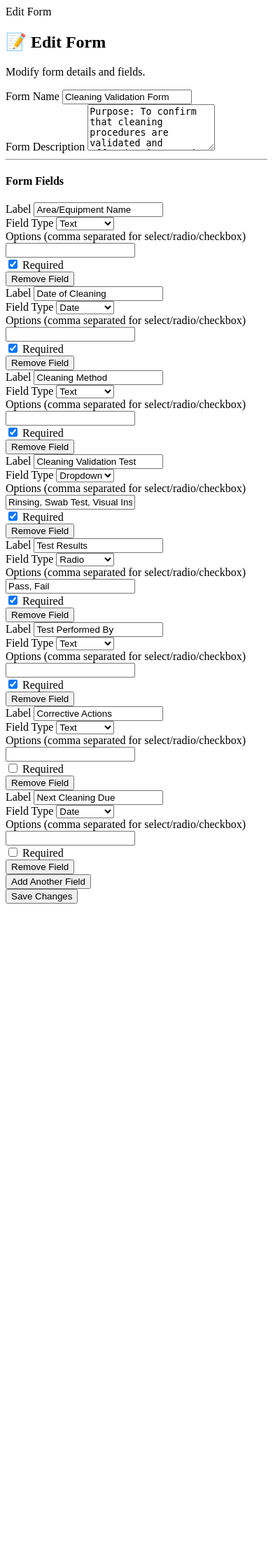
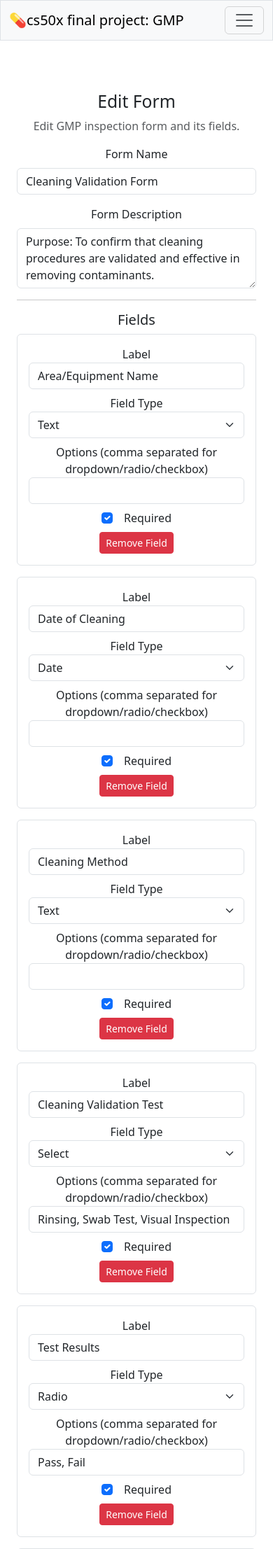
Before and after one commit to elahe870/cs50x-Final-Project, a Flask app: page /forms_show/20/edit in a window 390 px wide. Shown: the top 2213 px of the page at 70% size. Before the commit the page ends 1291 px from the top, so only its background shows below. Run offline with Flask 3, Linux system fonts and the light colour scheme; a user stored in the database is signed in; some libraries are stand-ins or nearby versions.

Commit message:
CheckFormEditSaving

```diff
--- a/static/styles.css
+++ b/static/styles.css
@@ -46,12 +46,12 @@ nav .navbar-brand .green
 }
 
 .form-check {
-    width: 50%;
+    width: 100%;
     margin: 0 auto;
     display: flex;
     align-items: center;
     justify-content: center;
-    gap: 0.5rem;
+    gap: 1rem;
 }
 
 .form-check-label {
--- a/templates/form_edit.html
+++ b/templates/form_edit.html
@@ -1,98 +1,86 @@
+{% extends "layout.html" %}
+
 {% block title %}Edit Form{% endblock %}
 
 {% block main %}
-<!-- Centered container -->
-<div class="container mt-5">
-  <div class="mx-auto" style="max-width: 900px;">
+<div class="container mt-4">
+    <h2>Edit Form</h2>
+    <p class="text-muted">Edit GMP inspection form and its fields.</p>
 
-    <!-- Card box -->
-    <div class="card shadow-sm p-4 bg-white">
-      <h2 class="text-center mb-3">📝 Edit Form</h2>
-      <p class="text-muted text-center">Modify form details and fields.</p>
-
-      <!-- Form start -->
-      <form action="/forms_show/{{ form.id }}/edit" method="post">
-        <!-- Form name -->
+    <form action="/forms_show/{{ form['id'] }}/edit" method="post">
         <div class="mb-3">
             <label for="name" class="form-label">Form Name</label>
-          <input type="text" class="form-control" name="name" value="{{ form.name }}" required>
-        </div>
-
-        <!-- Description -->
-        <div class="mb-4">
-          <label for="description" class="form-label">Form Description</label>
-          <textarea class="form-control" name="description" rows="4" required>{{ form.description }}</textarea>
-        </div>
-
-        <!-- Fields section -->
-        <hr>
-        <h4 class="mt-4">Form Fields</h4>
-        <div id="fields">
-          {% for field in fields %}
-          <div class="field-group border rounded bg-light p-3 mb-4">
-            <div class="row">
-              <div class="col-md-6 mb-3">
-                <label>Label</label>
-                <input type="text" name="field_label" class="form-control" value="{{ field.label }}" required>
-              </div>
-              <div class="col-md-6 mb-3">
-                <label>Field Type</label>
-                <select name="field_type" class="form-select" required>
-                  <option value="text" {% if field.field_type == "text" %}selected{% endif %}>Text</option>
-                  <option value="textarea" {% if field.field_type == "textarea" %}selected{% endif %}>Textarea</option>
-                  <option value="select" {% if field.field_type == "select" %}selected{% endif %}>Dropdown</option>
-                  <option value="radio" {% if field.field_type == "radio" %}selected{% endif %}>Radio</option>
-                  <option value="checkbox" {% if field.field_type == "checkbox" %}selected{% endif %}>Checkbox</option>
-                  <option value="number" {% if field.field_type == "number" %}selected{% endif %}>Number</option>
-                  <option value="date" {% if field.field_type == "date" %}selected{% endif %}>Date</option>
-                </select>
-              </div>
+            <input type="text" class="form-control" name="name" value="{{ form['name'] }}" required>
         </div>
 
         <div class="mb-3">
-              <label>Options (comma separated for select/radio/checkbox)</label>
-              <input type="text" name="field_options" class="form-control" value="{{ field.options if field.options }}">
+            <label for="description" class="form-label">Form Description</label>
+            <textarea class="form-control" name="description" rows="3" required>{{ form['description'] }}</textarea>
         </div>
 
-            <div class="form-check mb-3">
-              <input class="form-check-input" type="checkbox" name="field_required" value="{{ loop.index0 }}" {% if field.required %}checked{% endif %}>
+        <hr>
+        <h5>Fields</h5>
+        <div id="fields">
+            {% for field in fields %}
+            <div class="field-group border rounded p-3 mb-3">
+                <input type="hidden" name="field_id" value="{{ field['id'] }}">
+                <div class="mb-2">
+                    <label>Label</label>
+                    <input type="text" name="field_label" class="form-control" value="{{ field['label'] }}" required>
+                </div>
+                <div class="mb-2">
+                    <label>Field Type</label>
+                    <select name="field_type" class="form-select" required>
+                        {% for option in ['text', 'textarea', 'select', 'radio', 'checkbox', 'number', 'date'] %}
+                        <option value="{{ option }}" {% if field['field_type'] == option %}selected{% endif %}>{{ option.capitalize() }}</option>
+                        {% endfor %}
+                    </select>
+                </div>
+                <div class="mb-2">
+                    <label>Options (comma separated for dropdown/radio/checkbox)</label>
+                    <input type="text" name="field_options" class="form-control" value="{{ field['options'] or '' }}">
+                </div>
+                <div class="form-check">
+                    <input class="form-check-input" type="checkbox" name="field_required" value="1" {% if field['required'] %}checked{% endif %}>
                     <label class="form-check-label">Required</label>
                 </div>
-
-            <button type="button" class="btn btn-outline-danger btn-sm remove-field">Remove Field</button>
+                <button type="button" class="btn btn-danger btn-sm mt-2 remove-field">Remove Field</button>
             </div>
             {% endfor %}
         </div>
 
-        <!-- Add Field Button -->
-        <button type="button" class="btn btn-outline-secondary mb-4" id="addField">
-          <i class="bi bi-plus-circle"></i> Add Another Field
-        </button>
+        <button type="button" class="btn btn-secondary mb-3" id="addField">➕ Add Another Field</button>
 
-        <!-- Submit Button -->
         <div class="d-grid">
-          <button type="submit" class="btn btn-primary">
-            <i class="bi bi-save"></i> Save Changes
-          </button>
+            <button type="submit" class="btn btn-primary">✅ Save Form</button>
         </div>
     </form>
 </div>
-  </div>
-</div>
 
-<!-- JavaScript to handle dynamic field addition -->
 <script>
+    function updateRequiredValues() {
+        const checkboxes = document.querySelectorAll("#fields .field-group .form-check-input");
+        checkboxes.forEach((checkbox, index) => {
+            checkbox.value = "1"; // always 1 for 'required' checkbox
+        });
+    }
+
     document.getElementById("addField").addEventListener("click", function () {
         const fieldGroup = document.querySelector(".field-group");
         const newGroup = fieldGroup.cloneNode(true);
+
         newGroup.querySelectorAll("input, select").forEach(el => {
-    if (el.type === "checkbox") {
-      el.checked = true;
+            if (el.name === "field_id") {
+                el.remove(); // remove field_id for new fields
+            } else if (el.type === "checkbox") {
+                el.checked = false;
             } else {
                 el.value = "";
             }
         });
+
         document.getElementById("fields").appendChild(newGroup);
+        updateRequiredValues();
     });
 
     document.addEventListener("click", function (e) {
@@ -100,8 +88,11 @@ document.addEventListener("click", function (e) {
             const fields = document.querySelectorAll(".field-group");
             if (fields.length > 1) {
                 e.target.closest(".field-group").remove();
+                updateRequiredValues();
             }
         }
     });
+
+    updateRequiredValues();
 </script>
 {% endblock %}
```
Also changed, not shown: templates/form_edit copy.html (added, +107 -0 lines), GMP.db. Lines whose indentation alone changed are shown as unchanged.
